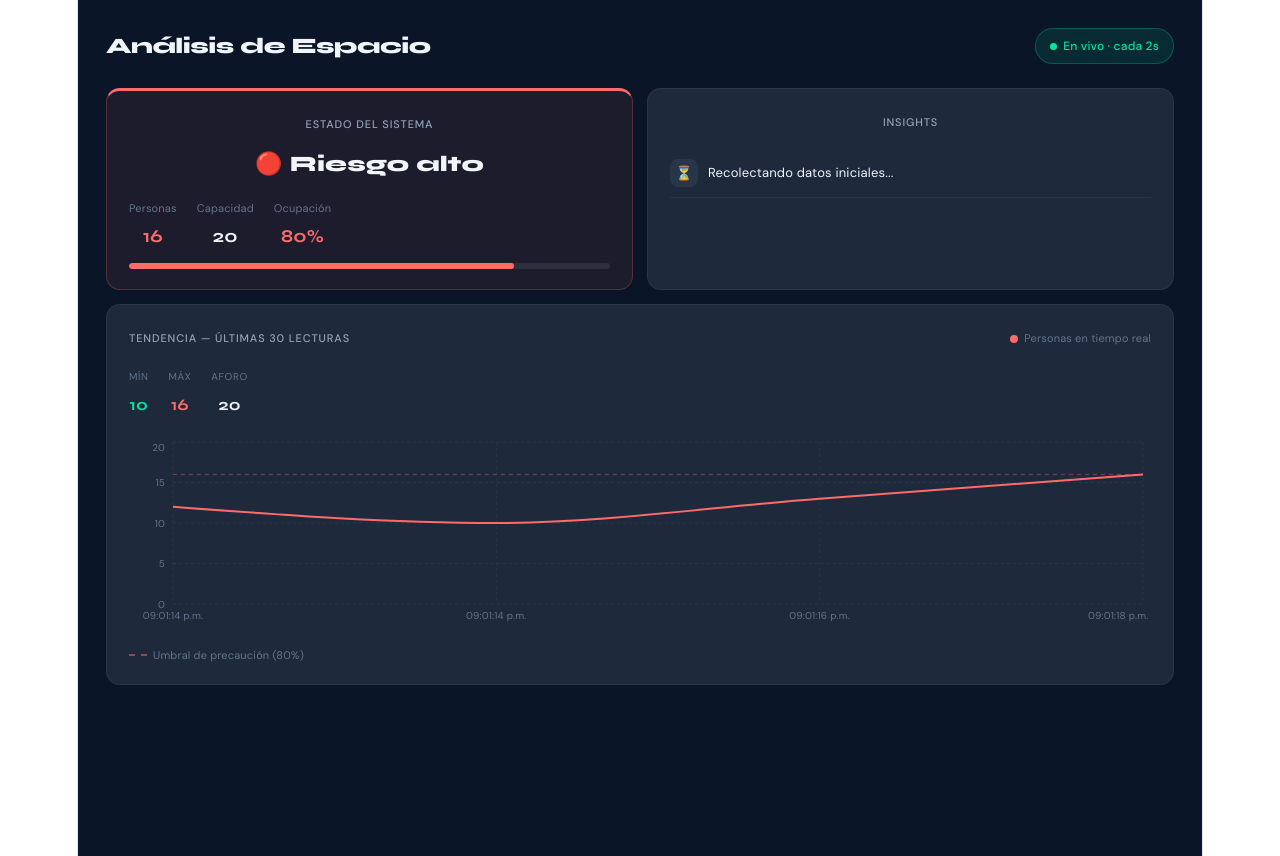
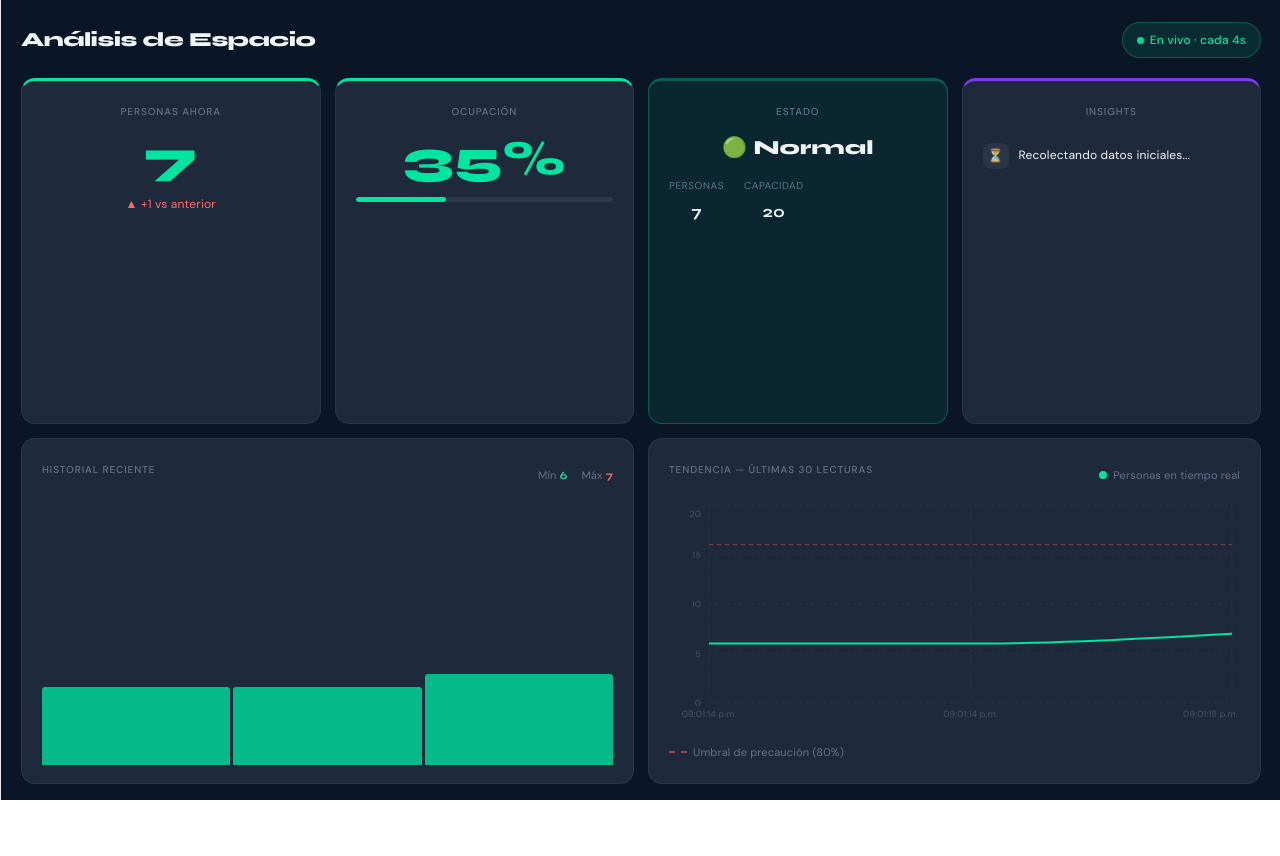
Before and after one commit to Francisco-Huerta-Trujillo/Sensor-de-Personas, a React (Vite) app in the folder dashboard/: page / in a window 1280 px wide. After the commit the page ends 800 px from the top, so only its background shows below. Built offline with nearby package versions, Linux system fonts and the light colour scheme.

Commit message:
feat: reestructurar componente App con nuevas funcionalidades y estilos

```diff
--- a/dashboard/src/App.jsx
+++ b/dashboard/src/App.jsx
@@ -1,109 +1,258 @@
-import React, { useEffect, useState } from "react";
-import StatusCard from "./components/StatusCard";
-import InsightsPanel from "./components/InsightsPanel";
-import ChartPanel from "./components/ChartPanel";
+import React, { useEffect, useState, useRef } from "react";
+import {
+  LineChart, Line, XAxis, YAxis, Tooltip,
+  ResponsiveContainer, ReferenceLine, CartesianGrid
+} from "recharts";
 
-function App() {
-  const [data, setData] = useState([]);
-  const [current, setCurrent] = useState(0);
+const CAPACIDAD = 20;
 
-  const capacidad = 20;
+function siguienteCuenta(prev) {
+  const delta = Math.round((Math.random() - 0.46) * 3);
+  return Math.max(0, Math.min(CAPACIDAD, prev + delta));
+}
 
-  const fetchData = async () => {
-    // 🔌 CAMBIA ESTO POR TU API
-    const json = {
-      timestamp: new Date().toISOString(),
-      people_count: Math.floor(Math.random() * 20)
-    };
+function getColor(ocu) {
+  if (ocu < 0.5) return "#00e5a0";
+  if (ocu < 0.8) return "#fbbf24";
+  return "#ff6b6b";
+}
 
-    setCurrent(json.people_count);
+function getEstado(ocu) {
+  if (ocu < 0.5) return { text: "🟢 Normal",     bg: "rgba(0,229,160,0.08)",   border: "rgba(0,229,160,0.3)" };
+  if (ocu < 0.8) return { text: "🟡 Precaución", bg: "rgba(251,191,36,0.08)",  border: "rgba(251,191,36,0.3)" };
+  return           { text: "🔴 Riesgo alto",  bg: "rgba(255,107,107,0.08)", border: "rgba(255,107,107,0.3)" };
+}
 
-    setData(prev => [
-      ...prev,
-      {
-        time: new Date().toLocaleTimeString("es-MX", {
-          hour: "2-digit",
-          minute: "2-digit",
-          second: "2-digit"
-        }),
-        personas: json.people_count
-      }
-    ].slice(-30));
-  };
+function getInsights(data, cap) {
+  if (data.length < 5)
+    return [{ icon: "⏳", color: "rgba(148,163,184,0.1)", text: "Recolectando datos iniciales..." }];
+  const last  = data[data.length - 1].personas;
+  const prev5 = data[data.length - 5].personas;
+  const delta = last - prev5;
+  const avg   = data.reduce((a, b) => a + b.personas, 0) / data.length;
+  const out   = [];
+  if (delta > 4)        out.push({ icon: "📈", color: "rgba(255,107,107,0.15)",  text: "Aumento rápido — posible acumulación" });
+  if (delta < -4)       out.push({ icon: "📉", color: "rgba(0,229,160,0.12)",    text: "Flujo de salida notable" });
+  if (last > avg * 1.5) out.push({ icon: "⚠️", color: "rgba(251,191,36,0.15)",  text: "Comportamiento anómalo — muy por encima del promedio" });
+  if (last > cap * 0.8) out.push({ icon: "🚨", color: "rgba(255,107,107,0.15)", text: "Zona de saturación — aforo casi al límite" });
+  if (out.length === 0) out.push({ icon: "✅", color: "rgba(0,229,160,0.12)",    text: "Todo normal — sin anomalías detectadas" });
+  return out;
+}
 
-  useEffect(() => {
-    fetchData();
-    const interval = setInterval(fetchData, 2000);
-    return () => clearInterval(interval);
-  }, []);
-
+function CustomTooltip({ active, payload, label, color }) {
+  if (!active || !payload?.length) return null;
   return (
-    <div style={styles.container}>
-      <div style={styles.header}>
-        <h1 style={styles.title}>Análisis de Espacio</h1>
-        <div style={styles.liveBadge}>
-          <div style={styles.liveDot} />
-          En vivo · cada 2s
-        </div>
-      </div>
-
-      <div style={styles.topGrid}>
-        <StatusCard current={current} capacidad={capacidad} />
-        <InsightsPanel data={data} capacidad={capacidad} />
-      </div>
-
-      <ChartPanel data={data} capacidad={capacidad} />
+    <div style={{ background: "#0f172a", border: "1px solid rgba(255,255,255,0.1)", borderRadius: 8, padding: "8px 12px" }}>
+      <div style={{ fontSize: 11, color: "#64748b", marginBottom: 2 }}>{label}</div>
+      <div style={{ fontSize: 14, fontWeight: 600, color }}>{payload[0].value} personas</div>
     </div>
   );
 }
 
-const styles = {
-  container: {
-    background: "#0a1628",
-    color: "#f1f5f9",
-    minHeight: "100vh",
-    padding: "28px",
-    fontFamily: "'DM Sans', sans-serif",
-  },
-  header: {
-    display: "flex",
-    alignItems: "center",
-    justifyContent: "space-between",
-    marginBottom: "24px",
-  },
-  title: {
-    fontFamily: "'Syne', sans-serif",
-    fontSize: "22px",
-    fontWeight: 800,
-    letterSpacing: "-0.5px",
-    color: "#f1f5f9",
-    margin: 0,
-  },
-  liveBadge: {
-    display: "flex",
-    alignItems: "center",
-    gap: "6px",
-    fontSize: "12px",
-    fontWeight: 500,
-    color: "#00e5a0",
-    background: "rgba(0,229,160,0.1)",
-    border: "1px solid rgba(0,229,160,0.25)",
-    padding: "4px 14px",
-    borderRadius: "99px",
-  },
-  liveDot: {
-    width: "7px",
-    height: "7px",
-    borderRadius: "50%",
-    background: "#00e5a0",
-    animation: "pulse 1.4s ease-in-out infinite",
-  },
-  topGrid: {
-    display: "grid",
-    gridTemplateColumns: "1fr 1fr",
-    gap: "14px",
-    marginBottom: "14px",
-  },
-};
+export default function App() {
+  const [data, setData]       = useState([]);
+  const [current, setCurrent] = useState(5);
+  const currentRef            = useRef(5);
 
-export default App;
+  useEffect(() => {
+    const tick = () => {
+      const next = siguienteCuenta(currentRef.current);
+      currentRef.current = next;
+      const time = new Date().toLocaleTimeString("es-MX", {
+        hour: "2-digit", minute: "2-digit", second: "2-digit"
+      });
+      setCurrent(next);
+      setData(prev => [...prev, { time, personas: next }].slice(-30));
+    };
+    tick();
+    const id = setInterval(tick, 4000);
+    return () => clearInterval(id);
+  }, []);
+
+  const ocu      = current / CAPACIDAD;
+  const color    = getColor(ocu);
+  const estado   = getEstado(ocu);
+  const insights = getInsights(data, CAPACIDAD);
+  const prevVal  = data.length > 1 ? data[data.length - 2].personas : null;
+  const delta    = prevVal !== null ? current - prevVal : 0;
+  const recent   = data.slice(-20);
+  const maxVal   = recent.length ? Math.max(...recent.map(d => d.personas)) : 0;
+  const minVal   = recent.length ? Math.min(...recent.map(d => d.personas)) : 0;
+
+  const card = {
+    background: "#1e293b",
+    borderRadius: 14,
+    border: "1px solid rgba(255,255,255,0.06)",
+    padding: "18px 20px",
+    boxSizing: "border-box",
+    minWidth: 0,
+  };
+
+  const label = {
+    fontSize: 10, fontWeight: 500,
+    letterSpacing: "0.09em", textTransform: "uppercase",
+    color: "#64748b", marginBottom: 10,
+  };
+
+  return (
+    <>
+      <style>{`
+        @import url('https://fonts.googleapis.com/css2?family=Syne:wght@800&family=DM+Sans:wght@300;400;500&display=swap');
+        *, *::before, *::after { box-sizing: border-box; margin: 0; padding: 0; }
+        html, body, #root { height: 100%; width: 100%; }
+        body { background: #0a1628; overflow: hidden; }
+        @keyframes pulse {
+          0%,100% { opacity:1; transform:scale(1); }
+          50%      { opacity:.4; transform:scale(.8); }
+        }
+      `}</style>
+
+      <div style={{
+        display: "grid",
+        gridTemplateRows: "48px 1fr 1fr",
+        gridTemplateColumns: "1fr",
+        height: "100vh",
+        width: "100vw",
+        background: "#0a1628",
+        color: "#f1f5f9",
+        fontFamily: "'DM Sans', sans-serif",
+        padding: "16px 20px",
+        gap: 14,
+      }}>
+
+        {/* ── HEADER ── */}
+        <div style={{ display: "flex", alignItems: "center", justifyContent: "space-between" }}>
+          <h1 style={{ fontFamily: "'Syne', sans-serif", fontSize: 20, fontWeight: 800, letterSpacing: "-0.5px", color: "#f1f5f9" }}>
+            Análisis de Espacio
+          </h1>
+          <div style={{
+            display: "flex", alignItems: "center", gap: 6,
+            fontSize: 12, fontWeight: 500, color: "#00e5a0",
+            background: "rgba(0,229,160,0.1)", border: "1px solid rgba(0,229,160,0.25)",
+            padding: "4px 14px", borderRadius: 99,
+          }}>
+            <div style={{ width: 7, height: 7, borderRadius: "50%", background: "#00e5a0", animation: "pulse 1.4s ease-in-out infinite" }} />
+            En vivo · cada 4s
+          </div>
+        </div>
+
+        {/* ── FILA SUPERIOR: 4 cards ── */}
+        <div style={{ display: "grid", gridTemplateColumns: "repeat(4, 1fr)", gap: 14, minHeight: 0 }}>
+
+          {/* 1 · Personas ahora */}
+          <div style={{ ...card, borderTop: `3px solid ${color}` }}>
+            <div style={label}>Personas ahora</div>
+            <div style={{ fontFamily: "'Syne', sans-serif", fontSize: 48, fontWeight: 800, lineHeight: 1, color }}>
+              {current}
+            </div>
+            <div style={{ fontSize: 12, color: "#94a3b8", marginTop: 8 }}>
+              {prevVal === null ? "—" :
+                delta > 0 ? <span style={{ color: "#ff6b6b" }}>▲ +{delta} vs anterior</span> :
+                delta < 0 ? <span style={{ color: "#00e5a0" }}>▼ {delta} vs anterior</span> :
+                <span>Sin cambio</span>}
+            </div>
+          </div>
+
+          {/* 2 · Ocupación */}
+          <div style={{ ...card, borderTop: `3px solid ${color}` }}>
+            <div style={label}>Ocupación</div>
+            <div style={{ fontFamily: "'Syne', sans-serif", fontSize: 48, fontWeight: 800, lineHeight: 1, color }}>
+              {Math.round(ocu * 100)}%
+            </div>
+            <div style={{ height: 5, background: "rgba(255,255,255,0.07)", borderRadius: 99, overflow: "hidden", marginTop: 14 }}>
+              <div style={{ height: "100%", borderRadius: 99, background: color, width: `${Math.round(ocu * 100)}%`, transition: "width .6s cubic-bezier(.4,0,.2,1), background .4s" }} />
+            </div>
+          </div>
+
+          {/* 3 · Estado */}
+          <div style={{ ...card, borderTop: `3px solid ${color}`, background: estado.bg, borderColor: estado.border }}>
+            <div style={label}>Estado</div>
+            <div style={{ fontFamily: "'Syne', sans-serif", fontSize: 20, fontWeight: 800, color: "#f1f5f9", marginBottom: 12 }}>
+              {estado.text}
+            </div>
+            <div style={{ display: "flex", gap: 20 }}>
+              {[["Personas", current], ["Capacidad", CAPACIDAD]].map(([l, v]) => (
+                <div key={l}>
+                  <div style={{ fontSize: 10, color: "#64748b", textTransform: "uppercase", letterSpacing: "0.06em" }}>{l}</div>
+                  <div style={{ fontSize: 16, fontWeight: 700, fontFamily: "'Syne', sans-serif", color: "#f1f5f9" }}>{v}</div>
+                </div>
+              ))}
+            </div>
+          </div>
+
+          {/* 4 · Insights */}
+          <div style={{ ...card, borderTop: "3px solid #7c3aed", overflowY: "auto" }}>
+            <div style={label}>Insights</div>
+            {insights.map((item, i) => (
+              <div key={i} style={{
+                display: "flex", alignItems: "flex-start", gap: 10,
+                padding: "8px 0",
+                borderBottom: i < insights.length - 1 ? "1px solid rgba(255,255,255,0.05)" : "none",
+              }}>
+                <div style={{ width: 26, height: 26, borderRadius: 8, display: "flex", alignItems: "center", justifyContent: "center", fontSize: 13, flexShrink: 0, background: item.color }}>
+                  {item.icon}
+                </div>
+                <span style={{ fontSize: 12, color: "#f1f5f9", lineHeight: 1.5, paddingTop: 3 }}>{item.text}</span>
+              </div>
+            ))}
+          </div>
+        </div>
+
+        {/* ── FILA INFERIOR: historial + tendencia ── */}
+        <div style={{ display: "grid", gridTemplateColumns: "1fr 1fr", gap: 14, minHeight: 0 }}>
+
+          {/* 5 · Historial reciente */}
+          <div style={{ ...card, display: "flex", flexDirection: "column" }}>
+            <div style={{ display: "flex", justifyContent: "space-between", alignItems: "center", marginBottom: 12 }}>
+              <div style={label}>Historial reciente</div>
+              <div style={{ display: "flex", gap: 14, fontSize: 11, color: "#64748b" }}>
+                <span>Mín <strong style={{ color: "#00e5a0", fontFamily: "'Syne', sans-serif" }}>{minVal}</strong></span>
+                <span>Máx <strong style={{ color: "#ff6b6b", fontFamily: "'Syne', sans-serif" }}>{maxVal}</strong></span>
+              </div>
+            </div>
+            <div style={{ display: "flex", alignItems: "flex-end", gap: 3, flex: 1 }}>
+              {recent.map((d, i) => (
+                <div key={i} style={{
+                  flex: 1,
+                  height: `${Math.max(4, Math.round((d.personas / CAPACIDAD) * 100))}%`,
+                  borderRadius: "3px 3px 0 0",
+                  background: getColor(d.personas / CAPACIDAD),
+                  opacity: 0.78,
+                  transition: "height .4s ease",
+                }} />
+              ))}
+            </div>
+          </div>
+
+          {/* 6 · Tendencia */}
+          <div style={{ ...card, display: "flex", flexDirection: "column" }}>
+            <div style={{ display: "flex", justifyContent: "space-between", alignItems: "center", marginBottom: 8 }}>
+              <div style={label}>Tendencia — últimas 30 lecturas</div>
+              <div style={{ display: "flex", alignItems: "center", gap: 6, fontSize: 11, color: "#64748b" }}>
+                <span style={{ width: 8, height: 8, borderRadius: "50%", background: color, display: "inline-block" }} />
+                Personas en tiempo real
+              </div>
+            </div>
+            <div style={{ flex: 1, minHeight: 0 }}>
+              <ResponsiveContainer width="100%" height="100%">
+                <LineChart data={data} margin={{ top: 4, right: 8, bottom: 0, left: -20 }}>
+                  <CartesianGrid strokeDasharray="3 3" stroke="rgba(255,255,255,0.04)" />
+                  <XAxis dataKey="time" tick={{ fill: "#475569", fontSize: 9 }} tickLine={false} axisLine={false} interval="preserveStartEnd" />
+                  <YAxis domain={[0, CAPACIDAD]} tick={{ fill: "#475569", fontSize: 9 }} tickLine={false} axisLine={false} />
+                  <Tooltip content={<CustomTooltip color={color} />} />
+                  <ReferenceLine y={CAPACIDAD * 0.8} stroke="#ff6b6b" strokeDasharray="4 4" strokeOpacity={0.4} />
+                  <Line type="monotone" dataKey="personas" stroke={color} strokeWidth={2} dot={false} isAnimationActive={false} />
+                </LineChart>
+              </ResponsiveContainer>
+            </div>
+            <div style={{ display: "flex", alignItems: "center", gap: 6, fontSize: 11, color: "#64748b", marginTop: 6 }}>
+              <span style={{ display: "inline-block", width: 18, borderTop: "2px dashed rgba(255,107,107,0.5)" }} />
+              Umbral de precaución (80%)
+            </div>
+          </div>
+
+        </div>
+      </div>
+    </>
+  );
+}
```
